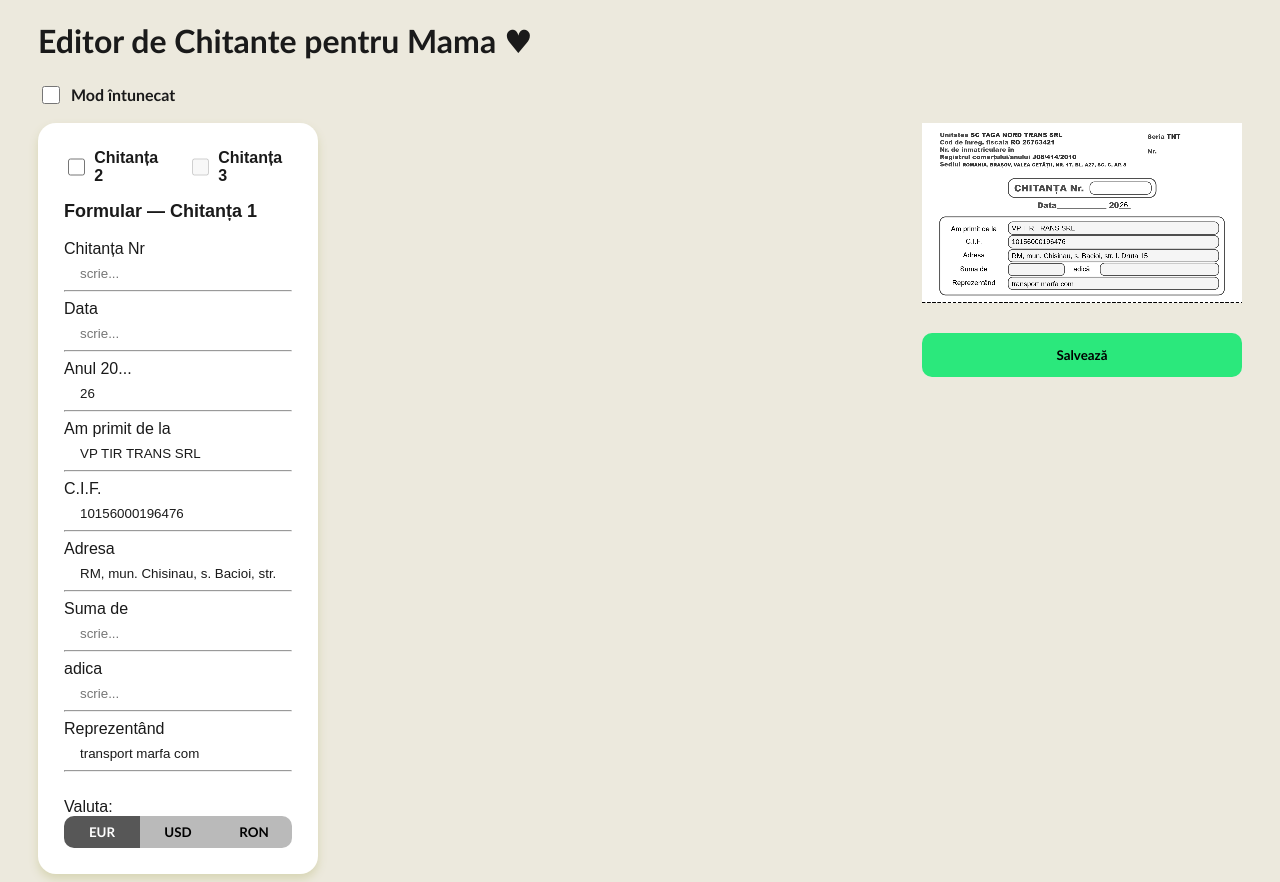
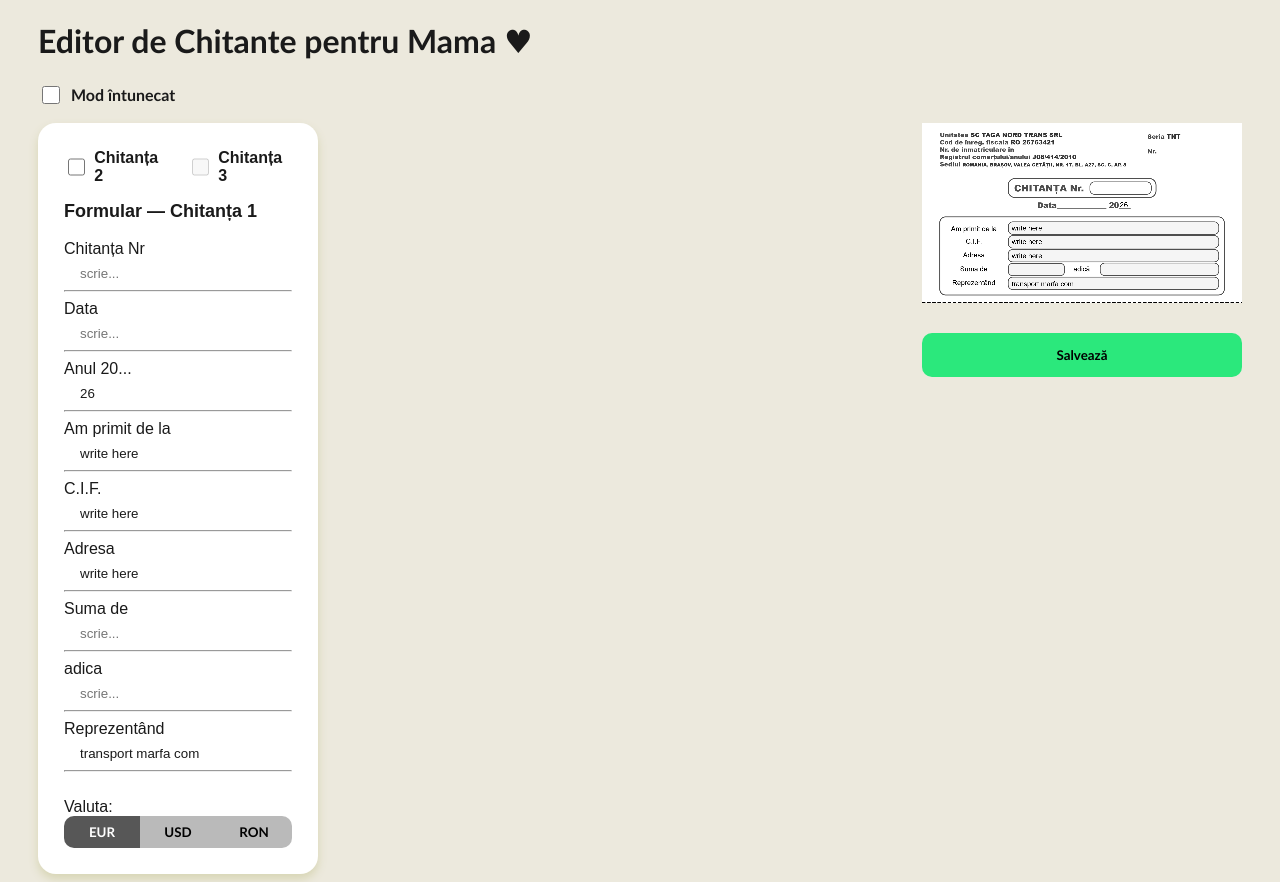
Before and after one commit to clevartist/Chitantier-2.0, a React (Create React App) app: page / in a window 1280 px wide. Built offline with nearby package versions, Linux system fonts and the light colour scheme.

Commit message:
Replace static text with 'write here' placeholders

```diff
--- a/src/App.js
+++ b/src/App.js
@@ -16,21 +16,21 @@ const emptyTexts = () => [
   },
   {
     title: "Am primit de la",
-    text: "VP TIR TRANS SRL",
+    text: "write here",
     x: 490,
     y: 586,
     scale: "38px Arial",
   },
   {
     title: "C.I.F.",
-    text: "10156000196476",
+    text: "write here",
     x: 490,
     y: 660,
     scale: "38px Arial",
   },
   {
     title: "Adresa",
-    text: "RM, mun. Chisinau, s. Bacioi, str. I. Druta 15",
+    text: "write here",
     x: 490,
     y: 737,
     scale: "38px Arial",
```
